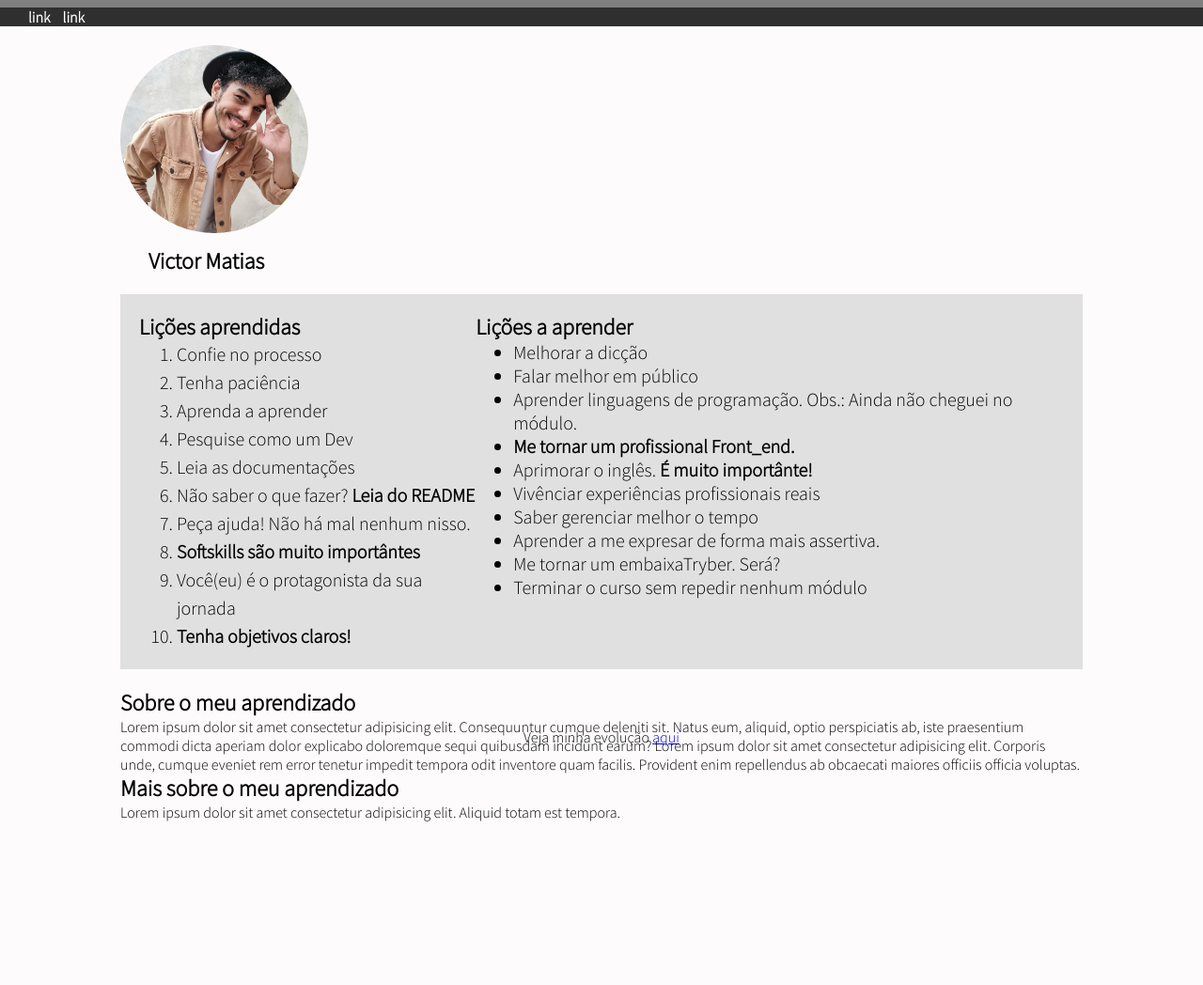
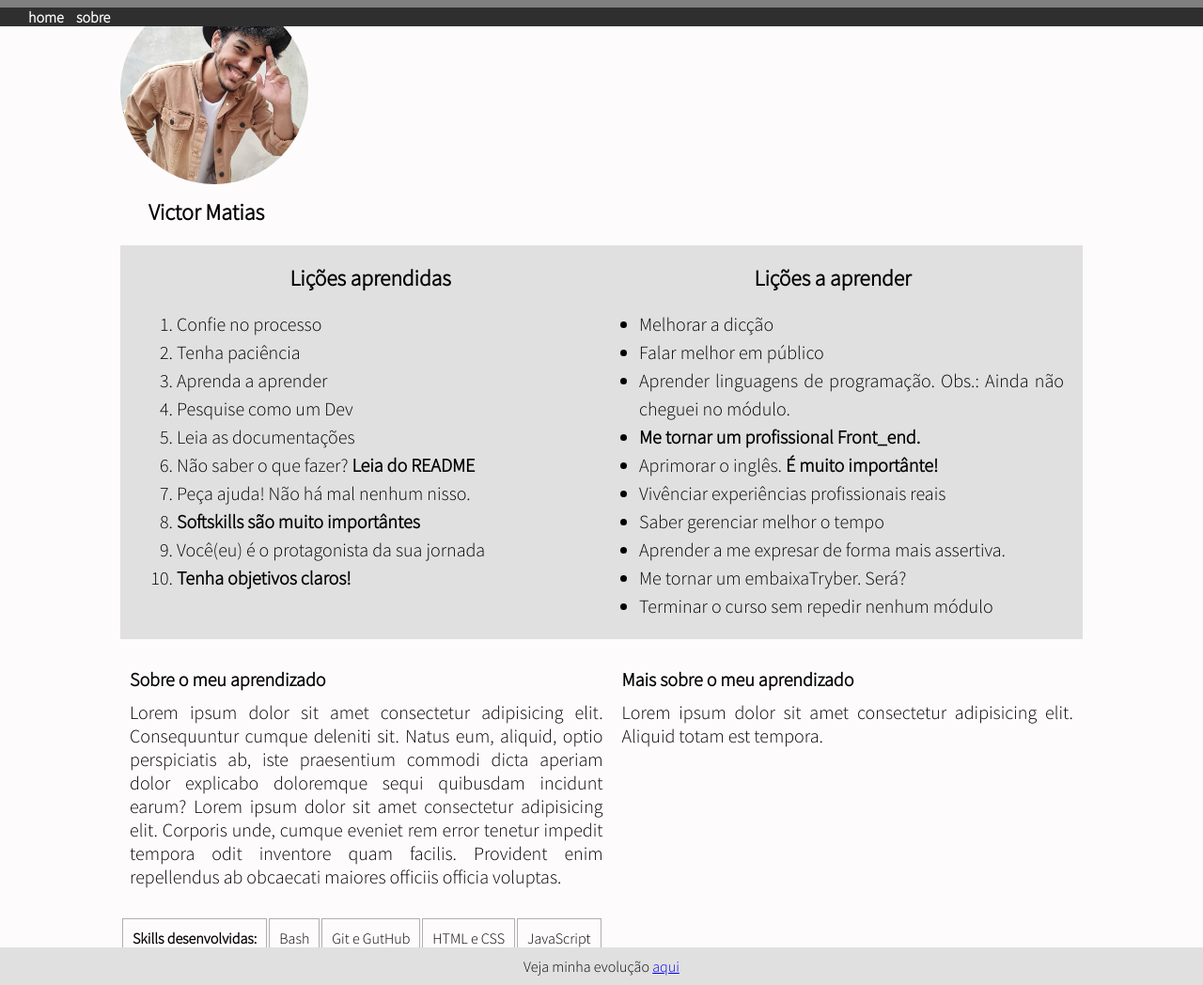
Before and after one commit to victormatia/lessons-learned, a website: page index.html in a window 1280 px wide. Shown: the part 52-1100 px from the top of the page at 94% size. Before the commit the page ends 926 px from the top, so only its background shows below. Drawn offline with Linux system fonts and the light colour scheme.

Commit message:
Adiciona requisitos 12 e 15.

```diff
--- a/index.html
+++ b/index.html
@@ -21,8 +21,8 @@
     <h1 id="titulo">Lições aprendidas - Trybe</h1>
     <nav id="nav-header">
       <ul>
-        <li>link</li>
-        <li>link</li>
+        <li><a href="index.html">home</a></li>
+        <li><a href="#artigo">sobre</a></li>
       </ul>
     </nav>
   </header>
@@ -33,10 +33,11 @@
       <img id="minha_foto" src="imagens/eu.jpeg" alt="minha foto">
       <h2 id="name">Victor Matias</h2>
     </section>
+
     <section id="lessons">
 
-      <section >
-        <h3>Lições aprendidas</h3>
+      <section id="lessons-rigth">
+        <h3 id="title-lessons-rigth">Lições aprendidas</h3>
         <ol id="licoes_aprendidas">
           <li>Confie no processo</li>
           <li>Tenha paciência</li>
@@ -51,8 +52,8 @@
         </ol>
       </section>
 
-      <section>
-        <h3>Lições a aprender</h3>
+      <section id="lessons-left">
+        <h3 id="title-lessons-left">Lições a aprender</h3>
         <ul id="licoes_a_aprender">
           <li>Melhorar a dicção</li>
           <li>Falar melhor em público</li>
@@ -68,21 +69,40 @@
       </section>
     </section>
 
-    <article>
+    <section id="aprendizado">
+      <section id="bloco1">
+        <article class="lado-esquerdo">
           <h2>Sobre o meu aprendizado</h2>
-      <p>Lorem ipsum dolor sit amet consectetur adipisicing elit. Consequuntur cumque deleniti sit. Natus eum, aliquid,
+          <p>Lorem ipsum dolor sit amet consectetur adipisicing elit. Consequuntur cumque deleniti sit. Natus eum,
+            aliquid,
             optio perspiciatis ab, iste praesentium commodi dicta aperiam dolor explicabo doloremque sequi quibusdam
-        incidunt earum? Lorem ipsum dolor sit amet consectetur adipisicing elit. Corporis unde, cumque eveniet rem error
-        tenetur impedit tempora odit inventore quam facilis. Provident enim repellendus ab obcaecati maiores officiis
+            incidunt earum? Lorem ipsum dolor sit amet consectetur adipisicing elit. Corporis unde, cumque eveniet rem
+            error
+            tenetur impedit tempora odit inventore quam facilis. Provident enim repellendus ab obcaecati maiores
+            officiis
             officia voluptas.</p>
         </article>
-
-    <section>
-      <aside>
+        <aside class="lado-direito">
           <h2>Mais sobre o meu aprendizado</h2>
           <p>Lorem ipsum dolor sit amet consectetur adipisicing elit. Aliquid totam est tempora.</p>
         </aside>
+
       </section>
+
+      <section id="bloco2">
+        <table id="skills-desenvolvidas">
+          <tr>
+            <th>Skills desenvolvidas:</th>
+            <td>Bash</td>
+            <td>Git e GutHub</td>
+            <td>HTML e CSS</td>
+            <td>JavaScript</td>
+          </tr>
+        </table>
+      </section>
+
+    </section>
+
   </main>
 
   <footer id="rodape">
--- a/style.css
+++ b/style.css
@@ -5,6 +5,7 @@
 body {
   background-color: rgb(253, 251, 251);
   font-family: 'Source Sans Pro', sans-serif;
+  height: 1100px;
   display: flex;
   flex-direction: column;
 }
@@ -28,6 +29,11 @@ body {
   background-color: rgb(47, 47, 47);
 }
 
+#nav-header ul li a {
+  text-decoration: none;
+  color: white;
+}
+
 #nav-header ul {
   padding: 0;
   margin-left: 20px;
@@ -44,8 +50,7 @@ main {
   width: 80%;
   margin: auto;
   position: relative;
-  top: 100px;
-  z-index: 1;
+  top: 30px;
 }
 
 #minha_foto {
@@ -67,13 +72,60 @@ main {
   padding: 20px;
   margin-bottom: 20px;
   font-size: 20px;
+  text-align: center;
+}
+
+#lessons-left {
+  width: 50%;
+}
+
+#lessons-rigth {
+  width: 50%;
+}
+
+#title-lessons-rigth {
+  margin-bottom: 20px;
+}
+
+#title-lessons-left {
+  margin-bottom: 20px;
 }
 
 #licoes_aprendidas {
   line-height: 30px;
+  text-align: justify;
+}
+
+#licoes_a_aprender {
+  line-height: 30px;
+  text-align: justify;
+}
+
+#bloco1 {
+  display: flex;
+  justify-content: space-between;
+}
+
+article {
+  margin-bottom: 20px;
+  width: 70%;
+}
+
+article p, aside p, article h2, aside h2 {
+  font-size: 20px;
+  text-align: justify;
+  margin: 10px;
+}
+
+table th, table td {
+  padding: 10px;
+  border: rgb(175, 175, 175) solid 1px;
 }
 
 #rodape {
   position: relative;
+  bottom: 0;
+  background-color: rgb(224, 224, 224);
+  padding: 10px;
   text-align: center;
 }
```
Lines whose indentation alone changed are shown as unchanged.
